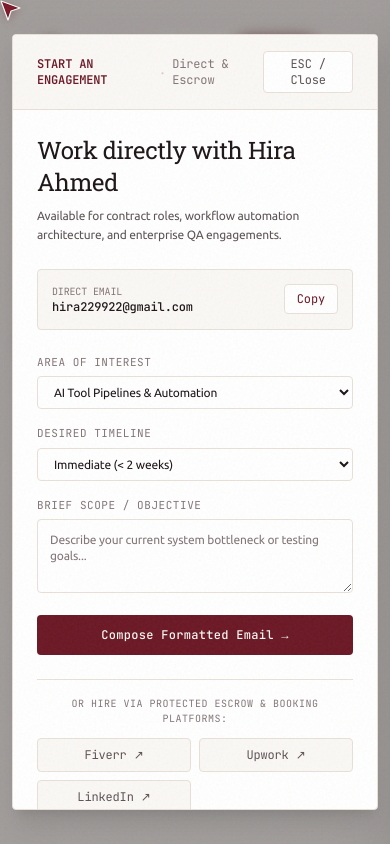
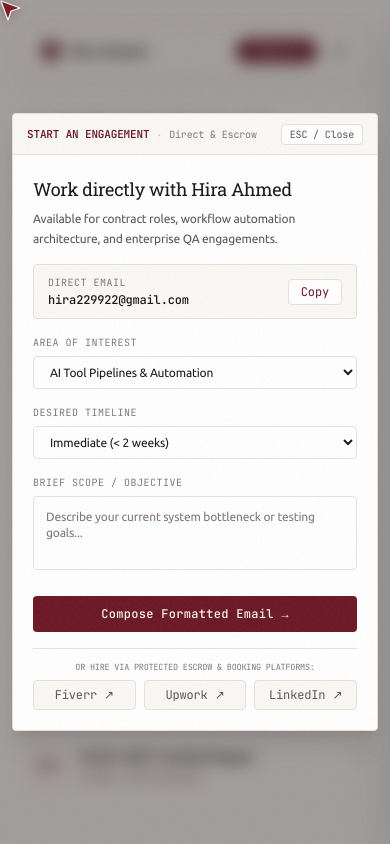
Before and after one commit to hira299/hira-ahmed-portfolio, a React (Vite) app: page / in a window 390 px wide. Both pictures are taken after a click on the button "Inquire". Shown: the top 844 px of the page. Built offline with nearby package versions, Linux system fonts and the light colour scheme.

Commit message:
style: improve HireModal mobile responsiveness
Adjust padding, font sizes, and max-height to ensure the HireModal fits better on smaller screens.

```diff
--- a/src/components/HireModal.tsx
+++ b/src/components/HireModal.tsx
@@ -55,60 +55,60 @@ export function HireModal({ isOpen, onClose, defaultService }: HireModalProps) {
     <div className="fixed inset-0 z-50 flex items-center justify-center p-3 sm:p-6 overflow-y-auto bg-[#1C1416]/40 backdrop-blur-sm animate-fade-in">
       <div className="fixed inset-0" onClick={onClose} />
 
-      <div className="relative w-full max-w-xl bg-white border border-[#E8E1D7] rounded shadow-xl overflow-hidden my-auto z-10 max-h-[92vh] flex flex-col">
+      <div className="relative w-full max-w-xl bg-white border border-[#E8E1D7] rounded shadow-xl overflow-hidden my-auto z-10 max-h-[96vh] flex flex-col">
         {/* Header */}
-        <div className="bg-[#FAF8F5] border-b border-[#E8E1D7] px-6 py-4 flex items-center justify-between">
+        <div className="bg-[#FAF8F5] border-b border-[#E8E1D7] px-3.5 py-2 sm:px-6 sm:py-3.5 flex items-center justify-between">
           <div className="flex items-center gap-2">
-            <span className="font-mono text-xs text-[#6B1724] font-semibold uppercase">
+            <span className="font-mono text-[11px] sm:text-xs text-[#6B1724] font-semibold uppercase">
               Start an Engagement
             </span>
             <span className="text-[#D8CEC1]">·</span>
-            <span className="text-xs font-mono text-[#827577]">Direct &amp; Escrow</span>
+            <span className="text-[10px] sm:text-xs font-mono text-[#827577]">Direct &amp; Escrow</span>
           </div>
 
           <button
             onClick={onClose}
-            className="px-2.5 py-1 text-xs font-mono bg-white border border-[#E8E1D7] hover:border-[#6B1724] hover:text-[#6B1724] rounded text-[#5C5254] transition-colors"
+            className="px-2 py-0.5 sm:px-2.5 sm:py-1 text-[10px] sm:text-xs font-mono bg-white border border-[#E8E1D7] hover:border-[#6B1724] hover:text-[#6B1724] rounded text-[#5C5254] transition-colors"
           >
             ESC / Close
           </button>
         </div>
 
-        {/* Content */}
-        <div className="p-6 sm:p-8 overflow-y-auto space-y-6">
-          <div>
-            <h2 className="font-serif text-2xl text-[#1C1416] mb-2 font-normal">
+        {/* Content with generous breathing room and zero visible scrollbar */}
+        <div className="p-5 sm:p-7 overflow-y-auto space-y-4 sm:space-y-6 [scrollbar-width:none] [-ms-overflow-style:none] [&::-webkit-scrollbar]:hidden">
+          <div className="space-y-1.5">
+            <h2 className="font-serif text-lg sm:text-2xl text-[#1C1416] font-normal">
               Work directly with {profile.name}
             </h2>
-            <p className="text-xs text-[#5C5254] leading-relaxed">
+            <p className="text-xs sm:text-xs text-[#5C5254] leading-relaxed">
               Available for contract roles, workflow automation architecture, and enterprise QA engagements.
             </p>
           </div>
 
           {/* Quick Direct Copy Bar */}
-          <div className="flex items-center justify-between p-3.5 bg-[#FAF8F5] border border-[#E8E1D7] rounded">
-            <div className="flex flex-col">
-              <span className="text-[10px] font-mono text-[#827577] uppercase">Direct Email</span>
-              <span className="font-mono text-xs text-[#1C1416] font-medium">{email}</span>
+          <div className="flex items-center justify-between px-3.5 py-2.5 sm:p-3.5 bg-[#FAF8F5] border border-[#E8E1D7] rounded">
+            <div className="flex flex-col gap-0.5">
+              <span className="text-[10px] font-mono text-[#827577] uppercase tracking-wider">Direct Email</span>
+              <span className="font-mono text-xs sm:text-sm text-[#1C1416] font-medium">{email}</span>
             </div>
             <button
               onClick={handleCopyEmail}
-              className="px-3 py-1.5 text-xs font-mono bg-white border border-[#E8E1D7] hover:border-[#6B1724] text-[#6B1724] rounded transition-colors"
+              className="px-3 py-1 text-xs font-mono bg-white border border-[#E8E1D7] hover:border-[#6B1724] text-[#6B1724] rounded transition-colors"
             >
               {copied ? "Copied!" : "Copy"}
             </button>
           </div>
 
-          {/* Form */}
+          {/* Form with generous box spacing */}
           <form onSubmit={handleSendEmail} className="space-y-4">
             <div>
-              <label className="block text-[11px] font-mono uppercase tracking-wider text-[#827577] mb-1.5">
+              <label className="block text-[10px] sm:text-[11px] font-mono uppercase tracking-wider text-[#827577] mb-1.5">
                 Area of Interest
               </label>
               <select
                 value={selectedService}
                 onChange={(e) => setSelectedService(e.target.value)}
-                className="w-full bg-white border border-[#E8E1D7] focus:border-[#6B1724] rounded px-3 py-2 text-xs text-[#1C1416] outline-none"
+                className="w-full bg-white border border-[#E8E1D7] focus:border-[#6B1724] rounded px-3 py-2 text-xs sm:text-sm text-[#1C1416] outline-none transition-colors"
               >
                 <option>AI Tool Pipelines &amp; Automation</option>
                 <option>n8n Complex Workflow Engineering</option>
@@ -120,13 +120,13 @@ export function HireModal({ isOpen, onClose, defaultService }: HireModalProps) {
             </div>
 
             <div>
-              <label className="block text-[11px] font-mono uppercase tracking-wider text-[#827577] mb-1.5">
+              <label className="block text-[10px] sm:text-[11px] font-mono uppercase tracking-wider text-[#827577] mb-1.5">
                 Desired Timeline
               </label>
               <select
                 value={timeline}
                 onChange={(e) => setTimeline(e.target.value)}
-                className="w-full bg-white border border-[#E8E1D7] focus:border-[#6B1724] rounded px-3 py-2 text-xs text-[#1C1416] outline-none"
+                className="w-full bg-white border border-[#E8E1D7] focus:border-[#6B1724] rounded px-3 py-2 text-xs sm:text-sm text-[#1C1416] outline-none transition-colors"
               >
                 <option>Immediate (&lt; 2 weeks)</option>
                 <option>Within 1 Month</option>
@@ -136,7 +136,7 @@ export function HireModal({ isOpen, onClose, defaultService }: HireModalProps) {
             </div>
 
             <div>
-              <label className="block text-[11px] font-mono uppercase tracking-wider text-[#827577] mb-1.5">
+              <label className="block text-[10px] sm:text-[11px] font-mono uppercase tracking-wider text-[#827577] mb-1.5">
                 Brief Scope / Objective
               </label>
               <textarea
@@ -144,33 +144,33 @@ export function HireModal({ isOpen, onClose, defaultService }: HireModalProps) {
                 value={projectBrief}
                 onChange={(e) => setProjectBrief(e.target.value)}
                 placeholder="Describe your current system bottleneck or testing goals..."
-                className="w-full bg-white border border-[#E8E1D7] focus:border-[#6B1724] rounded p-3 text-xs text-[#1C1416] placeholder-[#827577] outline-none"
+                className="w-full bg-white border border-[#E8E1D7] focus:border-[#6B1724] rounded p-3 text-xs sm:text-sm text-[#1C1416] placeholder-[#827577] outline-none resize-none transition-colors"
               />
             </div>
 
             <button
               type="submit"
-              className="w-full py-3 text-xs font-mono font-medium tracking-wide bg-[#6B1724] hover:bg-[#54111B] text-[#FAF8F5] rounded transition-all text-center"
+              className="w-full py-2.5 sm:py-3 text-xs sm:text-sm font-mono font-medium tracking-wide bg-[#6B1724] hover:bg-[#54111B] text-[#FAF8F5] rounded transition-all text-center mt-1"
             >
               Compose Formatted Email →
             </button>
           </form>
 
           {/* Escrow & Platform Badges */}
-          <div className="pt-4 border-t border-[#E8E1D7]">
-            <div className="text-[10px] font-mono uppercase tracking-wider text-[#827577] mb-3 text-center">
+          <div className="pt-3 border-t border-[#E8E1D7] space-y-1.5">
+            <div className="text-[8.5px] sm:text-[10px] font-mono uppercase tracking-tight sm:tracking-wider text-[#827577] text-center whitespace-nowrap overflow-hidden text-ellipsis">
               Or hire via protected escrow &amp; booking platforms:
             </div>
-            <div className="grid grid-cols-2 gap-2 text-center text-xs font-mono">
+            <div className="grid grid-cols-3 gap-2 text-center text-xs font-mono">
               {socialLinks
-                .filter((s) => ["Upwork", "Fiverr", "Topmate (1:1 Call)", "LinkedIn"].includes(s.label))
+                .filter((s) => ["Upwork", "Fiverr", "LinkedIn"].includes(s.label))
                 .map((link) => (
                   <a
                     key={link.label}
                     href={link.href}
                     target="_blank"
                     rel="noopener noreferrer"
-                    className="p-2 bg-[#FAF8F5] border border-[#E8E1D7] hover:border-[#6B1724] hover:text-[#6B1724] rounded text-[#5C5254] transition-colors"
+                    className="py-1.5 px-2 bg-[#FAF8F5] border border-[#E8E1D7] hover:border-[#6B1724] hover:text-[#6B1724] rounded text-[#5C5254] transition-colors"
                   >
                     {link.label} ↗
                   </a>
```
